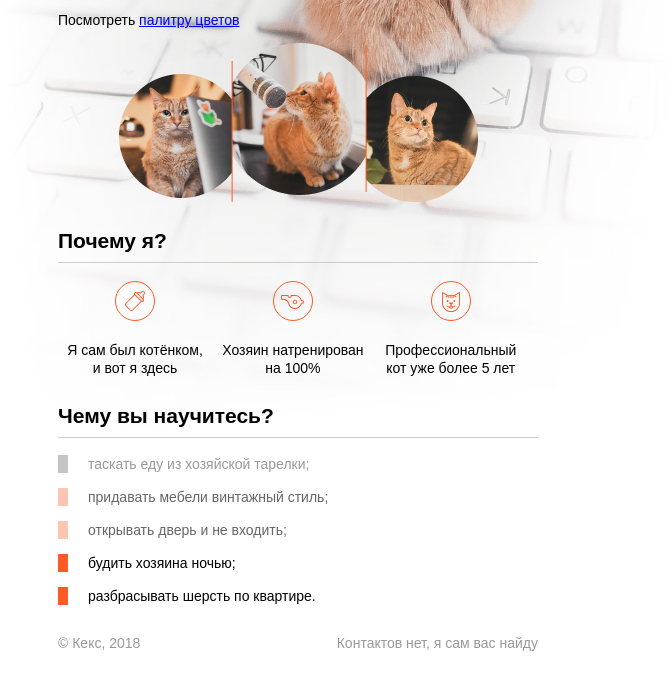
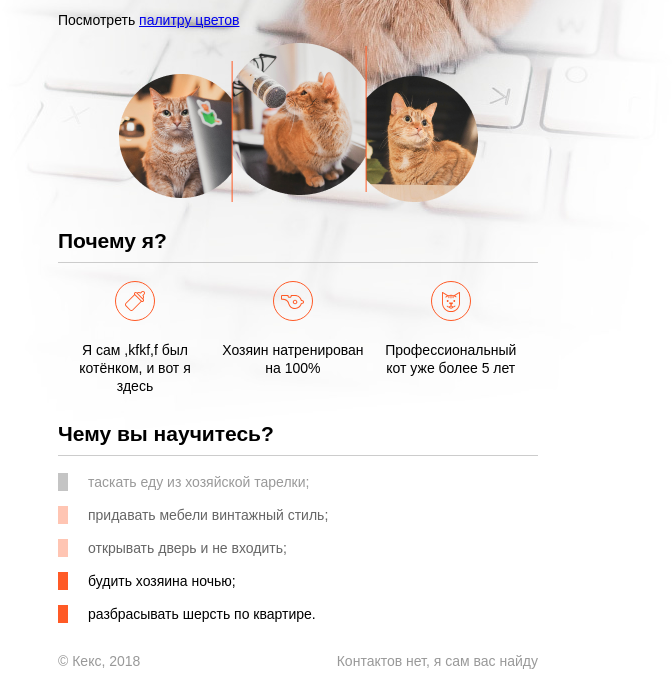
Before and after one commit to botanovaolga/htmlproject, a plain HTML site: page index.html in a window 1280 px wide. Shown: the part 141-833 px from the top of the page, without its empty margins (342-1014 px from the left). Drawn offline with Linux system fonts and the light colour scheme.

Commit message:
my first change

```diff
--- a/index.html
+++ b/index.html
@@ -16,7 +16,7 @@
 
       <section class="features">
         <h2>Почему я?</h2>
-        <p class="feature-kitten">Я сам был котёнком, и вот я здесь</p>
+        <p class="feature-kitten">Я сам ,kfkf,f был котёнком, и вот я здесь</p>
         <p class="feature-train">Хозяин натренирован на 100%</p>
         <p class="feature-cat">Профессиональный кот уже более 5 лет</p>
       </section>
```
